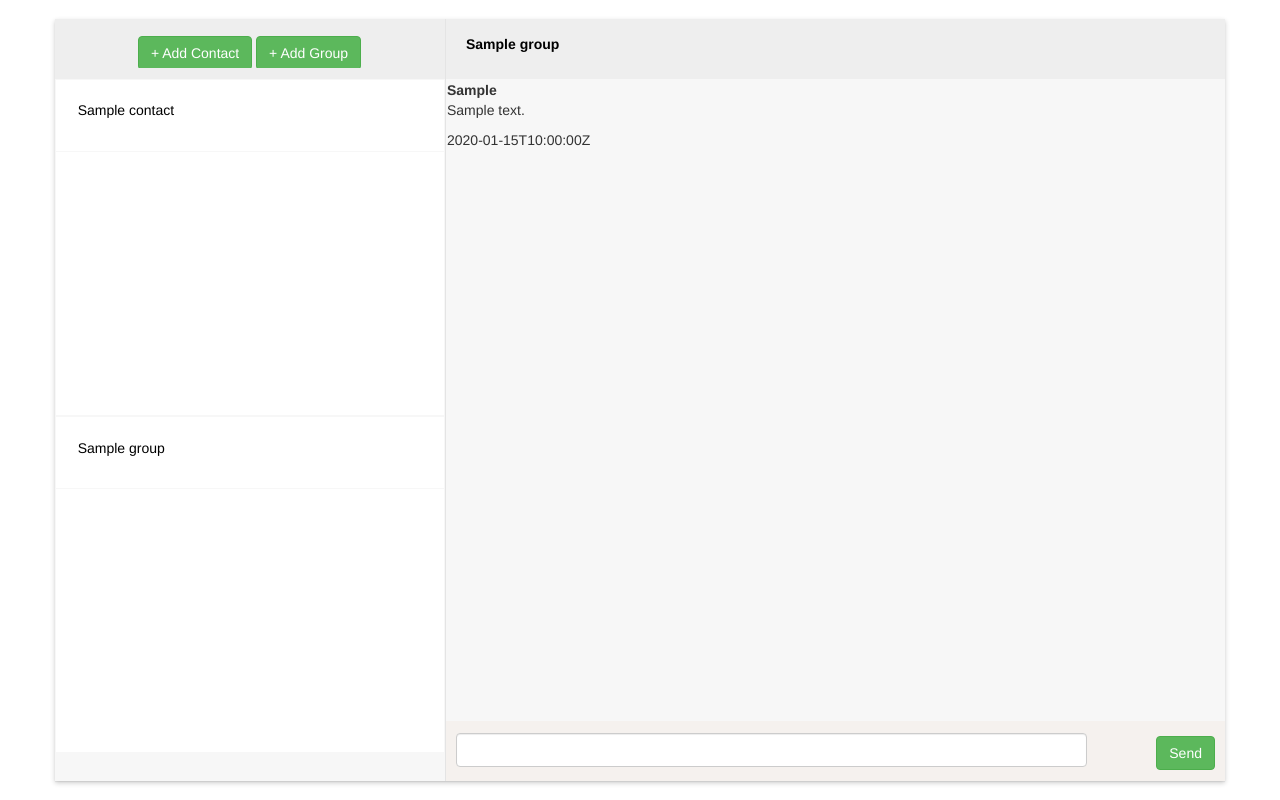
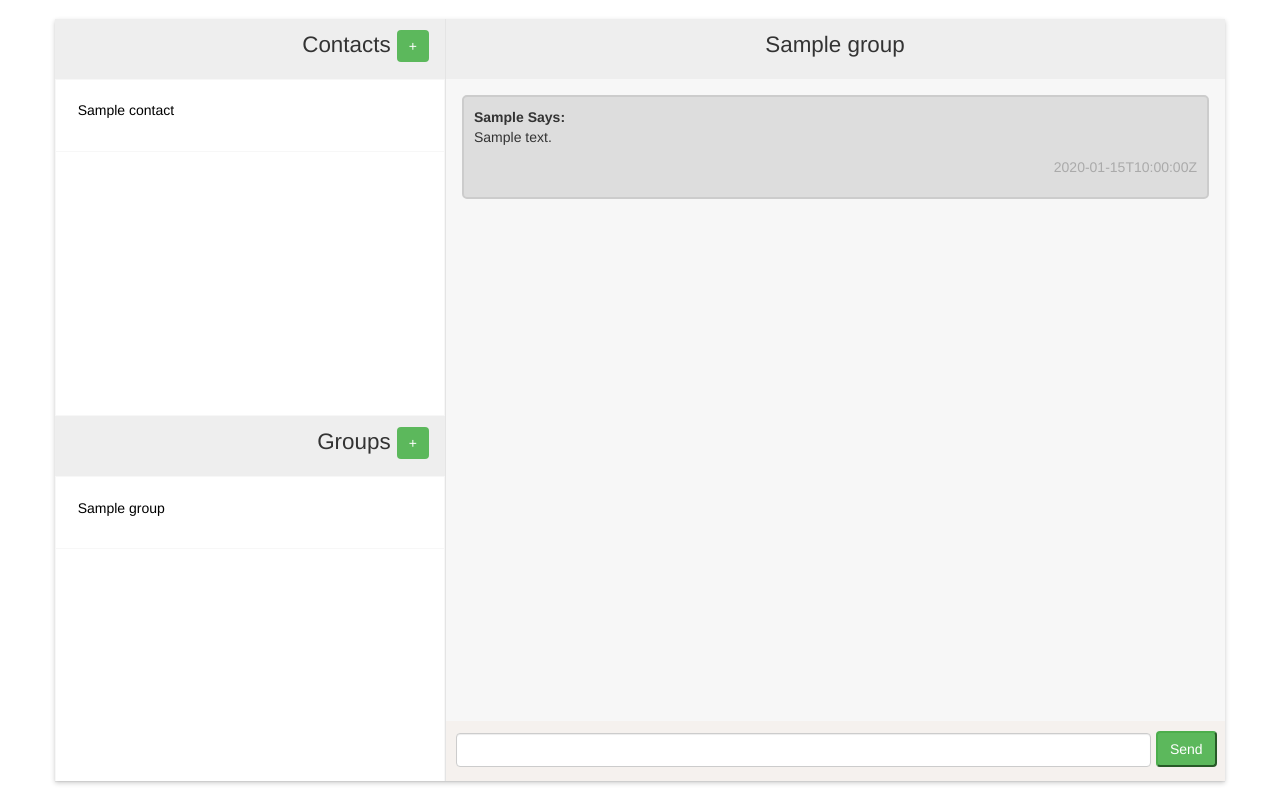
Before and after one commit to losthunter52/rabbitmq-messenger, a Django app: a page that uses templates/base.html in a window 1280 px wide. Run offline with Django 4.2, Linux system fonts and the light colour scheme; tables that the repository leaves empty hold one stand-in row (values such as "Sample post"); some libraries are stand-ins or nearby versions.

Commit message:
realizadas algumas correcoes

```diff
--- a/core/settings.py
+++ b/core/settings.py
@@ -21,7 +21,7 @@ BASE_DIR = Path(__file__).resolve().parent.parent
 # See https://docs.djangoproject.com/en/4.1/howto/deployment/checklist/
 
 # SECURITY WARNING: keep the secret key used in production secret!
-SECRET_KEY = 'django-insecure-)_w4x2r7qw$y^8^7+-$z#1m-b=z-#=pe0jaoph4%tlypci+tio'
+SECRET_KEY = ''
 
 # SECURITY WARNING: don't run with debug turned on in production!
 DEBUG = True
--- a/messenger/static/css/base.css
+++ b/messenger/static/css/base.css
@@ -186,6 +186,32 @@ body {
   padding: 0 !important;
 }
 
+.btnsend {
+  display: inline-block;
+  padding: 6px 12px;
+  margin-top: auto;
+  margin-bottom: auto;
+  margin-left: auto;
+  margin-right: auto;
+  font-size: 14px;
+  font-weight: 400;
+  line-height: 1.42857143;
+  text-align: center;
+  white-space: nowrap;
+  vertical-align: middle;
+  -ms-touch-action: manipulation;
+  touch-action: manipulation;
+  cursor: pointer;
+  -webkit-user-select: none;
+  -moz-user-select: none;
+  -ms-user-select: none;
+  user-select: none;
+  background-image: none;
+  /* border: 1px solid transparent; */
+  border-radius: 4px;
+  flex-direction: row;
+}
+
 .avatar-icon img {
   border-radius: 50%;
   height: 49px;
@@ -310,7 +336,7 @@ body {
 }
 
 .message {
-  padding: 0 !important;
+  padding: 15px !important;
   margin: 0 !important;
   background-size: cover;
   overflow-y: auto;
@@ -337,9 +363,53 @@ body {
 
 .message-body {
   margin: 0 !important;
-  padding: 0 !important;
+  padding: 10px !important;
   width: auto;
   height: auto;
+
+}
+
+.msgbox {
+  border: 2px solid #dedede;
+  background-color: #f1f1f1;
+  border-radius: 5px;
+  padding: 10px;
+  margin: 10px 0;
+}
+
+.darker {
+  border-color: #ccc;
+  background-color: #ddd;
+}
+
+.msgbox::after {
+  content: "";
+  clear: both;
+  display: table;
+}
+
+.msgbox img {
+  float: left;
+  max-width: 60px;
+  width: 100%;
+  margin-right: 20px;
+  border-radius: 50%;
+}
+
+.msgbox img.right {
+  float: right;
+  margin-left: 20px;
+  margin-right:0;
+}
+
+.time-right {
+  float: right;
+  color: #aaa;
+}
+
+.time-left {
+  float: left;
+  color: #999;
 }
 
 .message-main-receiver {
--- a/templates/auth.html
+++ b/templates/auth.html
@@ -7,15 +7,11 @@
   <meta http-equiv="X-UA-Compatible" content="IE=edge">
   <meta name="viewport" content="width=device-width, initial-scale=1.0">
 
-  <!--Bootstrap-->
   <link href="https://cdn.jsdelivr.net/npm/bootstrap@5.1.3/dist/css/bootstrap.min.css" rel="stylesheet"
     integrity="sha384-1BmE4kWBq78iYhFldvKuhfTAU6auU8tT94WrHftjDbrCEXSU1oBoqyl2QvZ6jIW3" crossorigin="anonymous">
-
-  <!--Fonts-->
   <link rel="preconnect" href="https://fonts.googleapis.com">
   <link rel="preconnect" href="https://fonts.gstatic.com" crossorigin>
   <link href="https://fonts.googleapis.com/css2?family=Poppins:wght@100;300;400;700&display=swap" rel="stylesheet">
-
   <link rel="icon" type="image/x-icon" href="{% static 'img/favicon.ico' %}">
 
   <title>Messenger - Auth</title>
@@ -56,7 +52,6 @@
       </div>
     </div>
   </section>
-
 </body>
 
 </html>
--- a/templates/base.html
+++ b/templates/base.html
@@ -1,6 +1,6 @@
 {% load static %}
 <link href="{% static 'css/bootstrap337.min.css' %} rel=" stylesheet" id="bootstrap-css">
-<!------ Include the above in your HEAD tag ---------->
+
 
 <!DOCTYPE html>
 <html lang="en">
@@ -15,50 +15,35 @@
 </head>
 
 <body>
-
   <div class="container app">
     <div class="row app-one">
-
       <div class="col-sm-4 side">
         <div class="side-one">
-          <!-- Heading -->
           <div class="row heading">
-            <div class="btn">
-              <a href="{% url 'addcontact' name %}" class="btn btn-success"><span>+ Add Contact</span></a>
-              <a href="{% url 'addgroup' name %}" class="btn btn-success"><span>+ Add Group</span></a>
+            <p align="right" style="font-size:160%;">Contacts <a href="{% url 'addcontact' name %}"
+                class="btnsend btn-success"> +</a></p>
           </div>
+          <div class="row sideBar" id="menuup">
           </div>
-          <!-- Heading End -->
-
-          <!-- sideBar -->
-          <div class="row sideBar" id="menuup">
+          <div class="row heading">
+            <p align="right" style="font-size:160%;">Groups <a href="{% url 'addgroup' name %}"
+                class="btnsend btn-success"> +</a></p>
           </div>
           <div class="row sideBar" id="menudown">
           </div>
-          <!-- Sidebar End -->
         </div>
       </div>
-
-
-      <!-- New Message Sidebar End -->
-
-      <!-- Conversation Start -->
       <div class="col-sm-8 conversation">
         {% block content %}
         {% endblock %}
       </div>
-      <!-- Conversation End -->
     </div>
-    <!-- App One End -->
   </div>
-
-  <!-- App End -->
 </body>
-
-<script   src="https://code.jquery.com/jquery-3.1.1.min.js"   integrity="sha256-hVVnYaiADRTO2PzUGmuLJr8BLUSjGIZsDYGmIJLv2b8="   crossorigin="anonymous"></script>
+<script src="https://code.jquery.com/jquery-3.1.1.min.js"
+  integrity="sha256-hVVnYaiADRTO2PzUGmuLJr8BLUSjGIZsDYGmIJLv2b8=" crossorigin="anonymous"></script>
 <script>
   $(document).ready(function () {
-
     setInterval(function () {
       $.ajax({
         type: 'GET',
@@ -89,7 +74,6 @@
     }, 1000);
   })
 </script>
-
 <script>
   $(document).ready(function () {
 
--- a/templates/groupConversation.html
+++ b/templates/groupConversation.html
@@ -1,82 +1,64 @@
 {% extends 'base.html' %}
 {% load static %}
 {% block content %}
-        <!-- Heading -->
 <div class="row heading">
-          <div class="col-sm-8 col-xs-7 heading-name">
-            <a class="heading-name-meta">{{group.name}}
-            </a>
+    <p align="center" style="font-size:160%;">{{group.name}}
+    </p>
 </div>
+<div class="row message" id="conversation">
 </div>
-        <!-- Heading End -->
-
-        <!-- Message Box -->
-        <div class="row message" id="conversation">
-
-
-        </div>
-        <!-- Message Box End -->
-
-        <!-- Reply Box -->
 <form id="post-form">
     {% csrf_token %}
-            <input type="hidden" name="group" id="group" value="{{group.group}}"/>
-            <input type="hidden" name="origin" id="origin" value="{{name}}"/>
+    <input type="hidden" name="group" id="group" value="{{group.group}}" />
+    <input type="hidden" name="origin" id="origin" value="{{name}}" />
     <div class="row reply">
-                <div class="col-sm-10 col-xs-10 reply-main">
-                    <input class="form-control" type="text" name="message" id="message"/>
+        <div class="col-sm-11 col-xs-11 reply-main">
+            <input class="form-control" type="text" name="message" id="message" />
         </div>
-                <div class="col-sm-2 col-xs-2 reply-recording">
-                    <p align="right"><button type="submit" class="btn btn-success">Send</button></p>
-                </div>
+        <button type="submit" class="btnsend btn-success">Send</button>
     </div>
 </form>
-        <!-- Reply Box End -->
+<script src="https://code.jquery.com/jquery-3.1.1.min.js"
+    integrity="sha256-hVVnYaiADRTO2PzUGmuLJr8BLUSjGIZsDYGmIJLv2b8=" crossorigin="anonymous"></script>
+<script>
+    $(document).ready(function () {
 
-        <script   src="https://code.jquery.com/jquery-3.1.1.min.js"   integrity="sha256-hVVnYaiADRTO2PzUGmuLJr8BLUSjGIZsDYGmIJLv2b8="   crossorigin="anonymous"></script>
-
-        <script>
-            $(document).ready(function(){
-
-            setInterval(function(){
+        setInterval(function () {
             $.ajax({
                 type: 'GET',
-                    url : "/getmessagesgroup/{{group.pk}}/",
-                    success: function(response){
+                url: "/getmessagesgroup/{{group.pk}}/",
+                success: function (response) {
                     $("#conversation").empty();
-                        for (var key in response.messages)
-                        {
-                            var temp="<div class='row message-body'><b>"+response.messages[key].origin+"</b><p>"+response.messages[key].message+"</p><span class='time-left'>"+response.messages[key].date+"</span></div>";
+                    for (var key in response.messages) {
+                        var temp = "<div class='row message-body msgbox darker'><b>" + response.messages[key].origin + " Says:" + "</b><p>" + response.messages[key].message + "</p><p class='time-right'>" + response.messages[key].date + "</p></div><br>";
                         $("#conversation").append(temp);
                     }
                 },
-                    error: function(response){
+                error: function (response) {
                     alert('An error occured')
                 }
             });
-            },1000);
+        }, 1000);
     })
 </script>
-
 <script type="text/javascript">
-            $(document).on('submit','#post-form',function(e){
+    $(document).on('submit', '#post-form', function (e) {
         e.preventDefault();
 
         $.ajax({
-                type:'POST',
-                url:'/sendg',
-                data:{
-                    group:$('#group').val(),
-                    message:$('#message').val(),
-                    origin:$('#origin').val(),
-                  csrfmiddlewaretoken:$('input[name=csrfmiddlewaretoken]').val(),
+            type: 'POST',
+            url: '/sendg',
+            data: {
+                group: $('#group').val(),
+                message: $('#message').val(),
+                origin: $('#origin').val(),
+                csrfmiddlewaretoken: $('input[name=csrfmiddlewaretoken]').val(),
             },
-                success: function(data){
+            success: function (data) {
                 //alert(data)
             }
         });
         document.getElementById('message').value = ''
     });
 </script>
-
 {% endblock %}
```
Also changed, not shown: templates/contactConversation.html (+28 -46 lines), readme.md (added), templates/registration.html (indentation only). Lines whose indentation alone changed are shown as unchanged.
